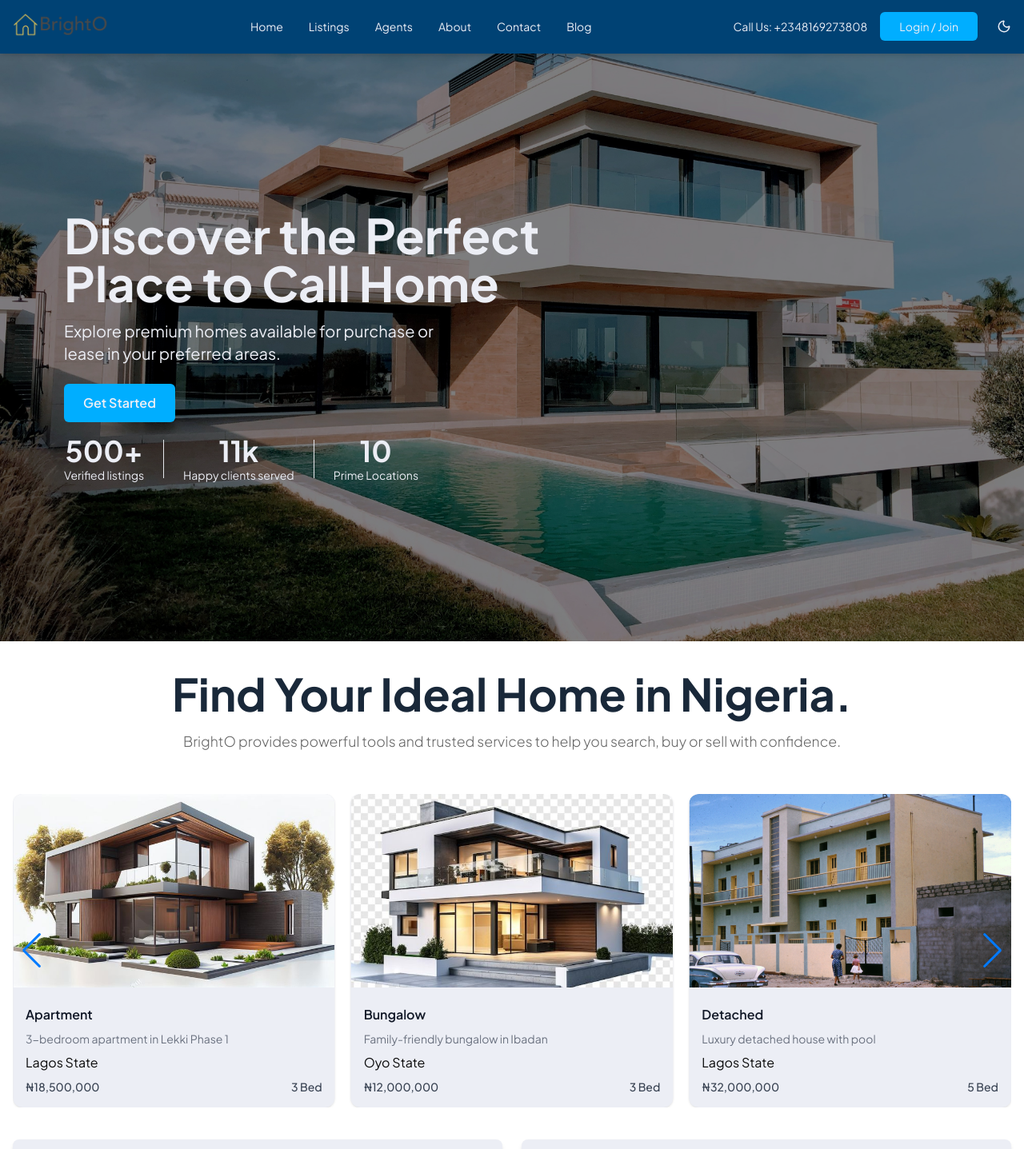
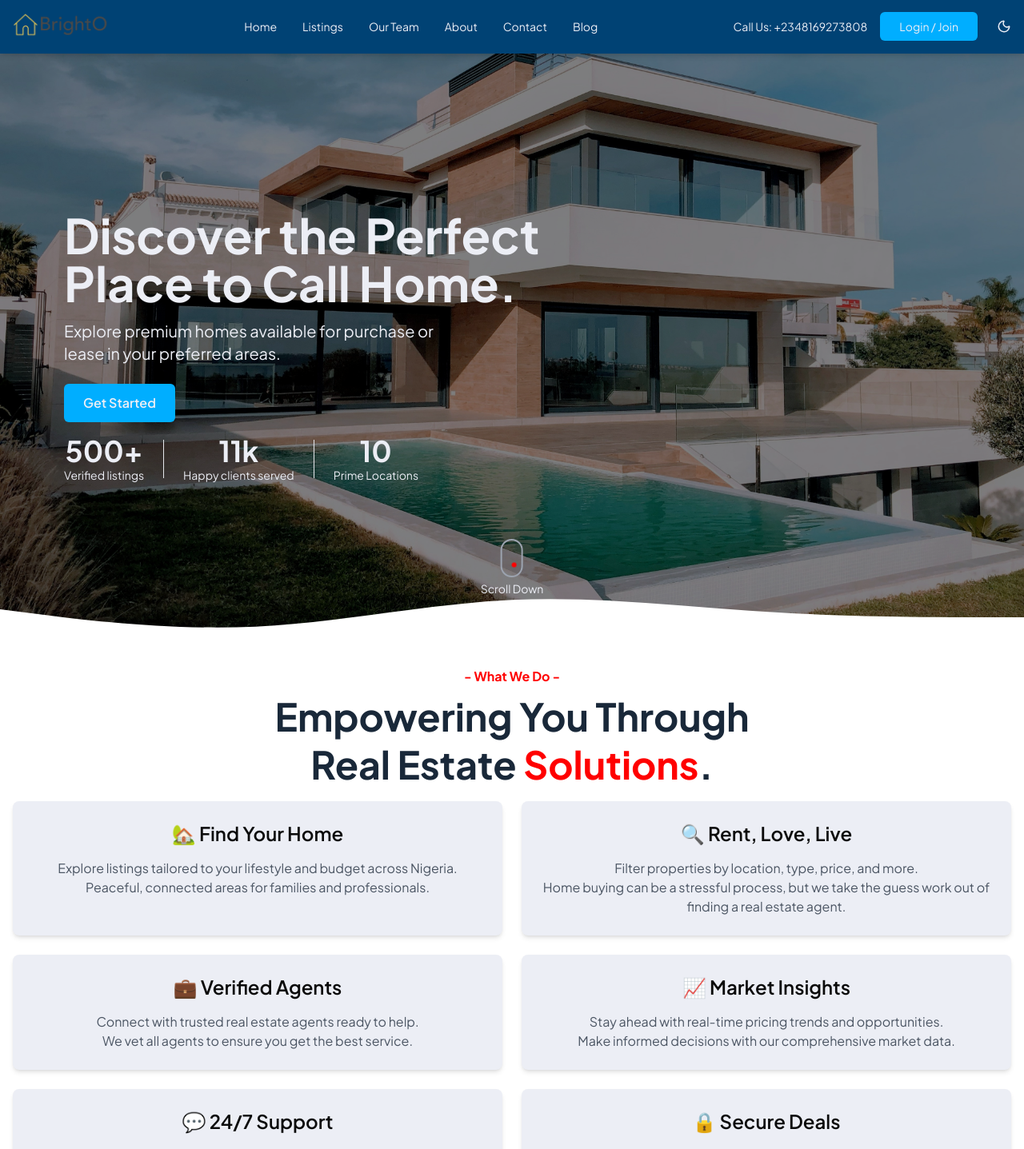
Before and after one commit to MrLexsmyth/estate, a Next.js app: page / in a window 1280 px wide. Shown: the top 1437 px of the page at 80% size. Built offline with nearby package versions, Linux system fonts and the light colour scheme; grey boxes are pictures that could not be loaded; some icons are missing.

Commit message:
added some features

```diff
--- a/components/Explore.tsx
+++ b/components/Explore.tsx
@@ -13,13 +13,21 @@ import Property4 from '../public/property4.svg';
 
 
 const testimonials = [
+    {
+    name: "Mr Stephen Bello",
+    role: "Homeowner",
+     rating: 5,
+    message:
+      "BrightO helped me find my dream home in just a week. The service was seamless!",
+    image: "/client6.jpg",
+  },
   {
     name: "Adeshina Muktar",
     role: "Homeowner",
      rating: 5,
     message:
       "BrightO helped me find my dream home in just a week. The service was seamless!",
-    image: "/client4.jpg", // your image path
+    image: "/client4.jpg",
   },
   {
     name: "Oladapo Titilope",
@@ -100,7 +108,7 @@ const cardVariants: Variants = {
     y: 0,
     transition: {
       duration: 0.5,
-      ease: 'easeOut' as const  // 👈 Fix for TypeScript
+      ease: 'easeOut' as const
     }
   }
 };
@@ -211,7 +219,7 @@ useEffect(() => {
         </p>
       </motion.div>
 
-      {/* Carousel */}
+
       <div
   ref={carouselRef}
   onMouseEnter={() => setIsHovered(true)}
--- a/components/Hero.tsx
+++ b/components/Hero.tsx
@@ -3,10 +3,12 @@ import React from 'react';
 import Image from "next/legacy/image";
 import CountUp from 'react-countup';
 import heroBg from '../public/estate.jpg';
+import ScrollIndicator from '../components/ScrollIndicator';
 
 const Hero = () => {
   return (
- <section className="relative w-full h-[92vh] mb-8">
+    <section className="relative w-full h-[92vh] mb-8 overflow-hidden">
+      {/* Background Image */}
       <Image
         src={heroBg}
         alt="Hero Background"
@@ -15,12 +17,14 @@ const Hero = () => {
         className="absolute top-0 left-0 z-0"
         priority
       />
-  <div className="absolute top-0 left-0 w-full h-full bg-black/50 z-10"></div>
 
+      {/* Overlay */}
+      <div className="absolute top-0 left-0 w-full h-full bg-black/50 z-10" />
 
+      {/* Text Content */}
       <div className="relative z-20 h-full flex flex-col justify-center items-start text-left px-4 md:px-20 text-white">
         <h1 className="text-4xl md:text-6xl font-bold mb-4 max-w-2xl">
-      Discover the Perfect Place to Call Home
+          Discover the Perfect Place to Call Home.
         </h1>
         <p className="text-lg md:text-xl mb-6 max-w-lg">
           Explore premium homes available for purchase or lease in your preferred areas.
@@ -29,6 +33,7 @@ const Hero = () => {
           Get Started
         </button>
 
+        {/* Stats */}
         <div className="flex items-center justify-center gap-6 mt-4">
           {/* Block 1 */}
           <div className="text-center">
@@ -52,18 +57,32 @@ const Hero = () => {
           {/* Divider */}
           <div className="w-px h-12 bg-gray-200"></div>
 
-  {/* Block 2 */}
+          {/* Block 3 */}
           <div className="text-center">
             <h1 className="text-4xl font-bold text-blue-600">
               <CountUp end={10} duration={2} separator="," />
             </h1>
             <p className="text-sm text-white">Prime Locations</p>
           </div>
-
         </div>
       </div>
+
+      {/* Scroll Indicator */}
+      <div className="absolute bottom-6 left-1/2 transform -translate-x-1/2 z-30 mb-8">
+        <ScrollIndicator />
+      </div>
+
+      {/* Wavy Bottom */}
+      <div className="absolute bottom-0 left-0 w-full z-20 pointer-events-none">
+        <svg viewBox="0 0 1440 320" className="w-full h-[100px]" preserveAspectRatio="none">
+          <path
+            fill="#ffffff"
+            fillOpacity="1"
+            d="M0,192L60,213.3C120,235,240,277,360,261.3C480,245,600,171,720,154.7C840,139,960,181,1080,202.7C1200,224,1320,224,1380,224L1440,224L1440,320L1380,320C1320,320,1200,320,1080,320C960,320,840,320,720,320C600,320,480,320,360,320C240,320,120,320,60,320L0,320Z"
+          ></path>
+        </svg>
+      </div>
     </section>
-
   );
 };
 
--- a/components/Navbar.tsx
+++ b/components/Navbar.tsx
@@ -141,7 +141,7 @@ const NavLinks = ({
   const links = [
     { href: '/', label: 'Home' },
     { href: '/listings', label: 'Listings' },
-    { href: '/agents', label: 'Agents' },
+    { href: '/agents', label: 'Our Team' },
     { href: '/about', label: 'About' },
     { href: '/contact', label: 'Contact' },
     { href: '/blog', label: 'Blog' },
--- /dev/null
+++ b/components/ScrollIndicator.tsx
@@ -0,0 +1,14 @@
+import React from 'react';
+
+const ScrollIndicator = () => {
+  return (
+    <div className="flex flex-col items-center">
+      <div className="w-7 h-12 border-2 border-gray-400 rounded-full flex justify-center relative">
+         <div className="w-1.5 h-1.5 bg-red rounded-full absolute left-1/2 top-7 transform -translate-x-1/2 animate-bounce" />
+      </div>
+      <p className="text-sm text-white mt-1">Scroll Down</p>
+    </div>
+  );
+};
+
+export default ScrollIndicator;
--- /dev/null
+++ b/components/Whatwedo.tsx
@@ -0,0 +1,14 @@
+import React from 'react';
+
+const Whatwedo = () => {
+  return (
+    <div className="text-center px-4 mb-4">
+      <h1 className="text-red font-bold mb-2">- What We Do -</h1>
+      <h1 className="text-3xl md:text-5xl font-bold max-w-2xl mx-auto text-[#192839] leading-tight md:leading-tight">
+        Empowering You Through Real Estate <span className="text-red">Solutions</span>.
+      </h1>
+    </div>
+  );
+};
+
+export default Whatwedo;
--- a/package.json
+++ b/package.json
@@ -34,6 +34,7 @@
   },
   "devDependencies": {
     "@eslint/eslintrc": "^3",
+    "@tailwindcss/typography": "^0.5.16",
     "@types/cors": "^2.8.19",
     "@types/express": "^5.0.3",
     "@types/node": "^20",
--- a/src/app/contact/page.tsx
+++ b/src/app/contact/page.tsx
@@ -85,7 +85,7 @@ export default function ContactUs() {
           </div>
 
           <div>
-            <label className="block text-sm font-medium text-gray-700 mb-1">Email</label>
+            <label className="block text-sm font-medium text-gray-700 mb-1 mt-2">Email</label>
             <input
               type="email"
               name="email"
@@ -98,7 +98,7 @@ export default function ContactUs() {
           </div>
 
           <div>
-            <label className="block text-sm font-medium text-gray-700 mb-1">Message</label>
+            <label className="block text-sm font-medium text-gray-700 mb-1 mt-2">Message</label>
             <textarea
               name="message"
               value={form.message}
@@ -112,7 +112,7 @@ export default function ContactUs() {
 
           <button
             type="submit"
-            className="flex items-center gap-2 bg-[#00aeff] text-white px-6 py-3 rounded-md hover:bg-darkblue transition duration-300"
+            className="flex items-center gap-2 bg-[#00aeff] text-white px-6 py-3 rounded-md hover:bg-darkblue transition duration-300 mb-1 mt-2"
           >
             <Send size={18} /> Send Message
           </button>
--- a/src/app/globals.css
+++ b/src/app/globals.css
@@ -25,6 +25,7 @@ html,
 body {
   scroll-behavior: smooth;
 }
+
 
 .alexx{
   position: sticky;
--- a/src/app/page.tsx
+++ b/src/app/page.tsx
@@ -6,7 +6,9 @@ import PropertyCarousel from '../../components/PropertyCarousel';
 import Explore from '../../components/Explore';
 import Newletter from '../../components/Newletter';
 import Hero from '../../components/Hero';
+
 import PropertyVideoSlider from '../../components/PropertiesVideo';
+import Whatwedo from '../../components/Whatwedo';
 
 
 
@@ -42,38 +44,9 @@ export default function Home() {
         variants={fadeInUp}
       >
         <Hero />
+
       </motion.div>
 
-      {/* Hero Text */}
-      <motion.div
-        className="hero-text text-center px-4 mt-6"
-        initial="hidden"
-        whileInView="visible"
-        viewport={{ once: true, amount: 0.2 }}
-        variants={fadeInUp}
-      >
-        <h1 className="text-3xl font-bold text-[#192839] mb-2">
-          Find Your Ideal Home in Nigeria.
-        </h1>
-
-        {/* <h1 className="text-[34px] sm:text-[32px] md:text-[38px] font-medium leading-[36px] sm:leading-[42px] md:leading-[45.6px] text-[#192839] dark:text-white">
-            Real Homes and Real Truth,
-            <br className="hidden lg:block" />  Heres Why People Choose BrightO
-          </h1> */}
-        <p className="text-gray-600 dark:text-gray-300">
-          BrightO provides powerful tools and trusted services to help you search, buy or sell with confidence.
-        </p>
-      </motion.div>
-
-      {/* Property Carousel */}
-      <motion.div
-        initial="hidden"
-        whileInView="visible"
-        viewport={{ once: true, amount: 0.2 }}
-        variants={fadeInUp}
-      >
-        <PropertyCarousel />
-      </motion.div>
 
       {/* Feature Cards */}
       <motion.div
@@ -83,7 +56,11 @@ export default function Home() {
         viewport={{ once: true, amount: 0.2 }}
         variants={staggerContainer}
       >
+         <Whatwedo />
+
+
         <div className="grid grid-cols-1 md:grid-cols-2 lg:grid-cols-3 gap-6">
+
           {[
             {
               icon: 'https://cdn.lordicon.com/msoeawqm.json',
@@ -93,7 +70,7 @@ export default function Home() {
             },
             {
               icon: 'https://cdn.lordicon.com/nocovwne.json',
-              title: '🔍 Smart Search',
+              title: '🔍 Rent, Love, Live',
               desc: 'Filter properties by location, type, price, and more.',
               extra: 'Home buying can be a stressful process, but we take the guess work out of finding a real estate agent.',
             },
@@ -147,7 +124,33 @@ export default function Home() {
           ))}
         </div>
       </motion.div>
+      {/* Hero Text */}
+      <motion.div
+        className="hero-text text-center px-4 mt-6"
+        initial="hidden"
+        whileInView="visible"
+        viewport={{ once: true, amount: 0.2 }}
+        variants={fadeInUp}
+      >
+        <h1 className="text-3xl font-bold text-[#192839] mb-2">
+          Find Your Ideal <span className='text-red'>Home</span> in Nigeria.
+        </h1>
 
+
+        <p className="text-gray-600 dark:text-gray-300">
+          BrightO provides powerful tools and trusted services to help you search, buy or sell with confidence.
+        </p>
+      </motion.div>
+
+      {/* Property Carousel */}
+      <motion.div
+        initial="hidden"
+        whileInView="visible"
+        viewport={{ once: true, amount: 0.2 }}
+        variants={fadeInUp}
+      >
+        <PropertyCarousel />
+      </motion.div>
       {/* Explore Section */}
       <motion.div
         initial="hidden"
--- a/tailwind.config.ts
+++ b/tailwind.config.ts
@@ -1,5 +1,6 @@
 import type { Config } from 'tailwindcss';
 import animate from 'tailwindcss-animate';
+import typography from '@tailwindcss/typography';
 
 const config: Config = {
   darkMode: ['class', 'class'],
@@ -62,15 +63,25 @@ const config: Config = {
           4: 'hsl(var(--chart-4))',
           5: 'hsl(var(--chart-5))',
         },
+        red: '#ff0000',
       },
       borderRadius: {
         lg: 'var(--radius)',
         md: 'calc(var(--radius) - 2px)',
         sm: 'calc(var(--radius) - 4px)',
       },
+      keyframes: {
+        scroll: {
+          '0%, 100%': { transform: 'translateY(0)', opacity: '0' },
+          '50%': { transform: 'translateY(10px)', opacity: '1' },
+        },
+      },
+      animation: {
+        'scroll-dot': 'scroll 1.5s infinite',
+      },
     },
   },
-  plugins: [animate],
+  plugins: [animate, typography],
 };
 
 export default config;
```
Also changed, not shown: 1 other file (tests, documents, lock files or other folders). Lines whose indentation alone changed are shown as unchanged.
